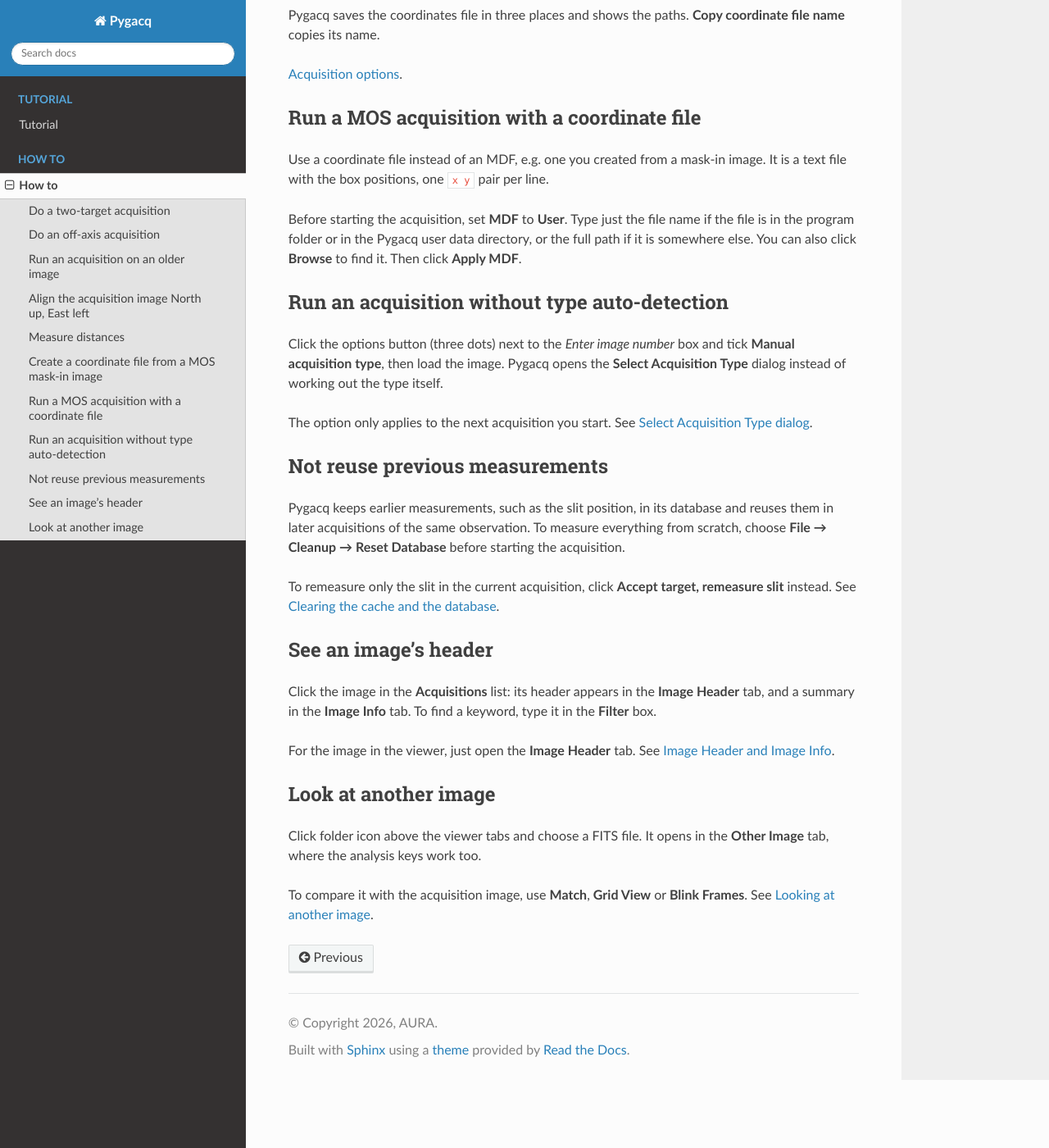
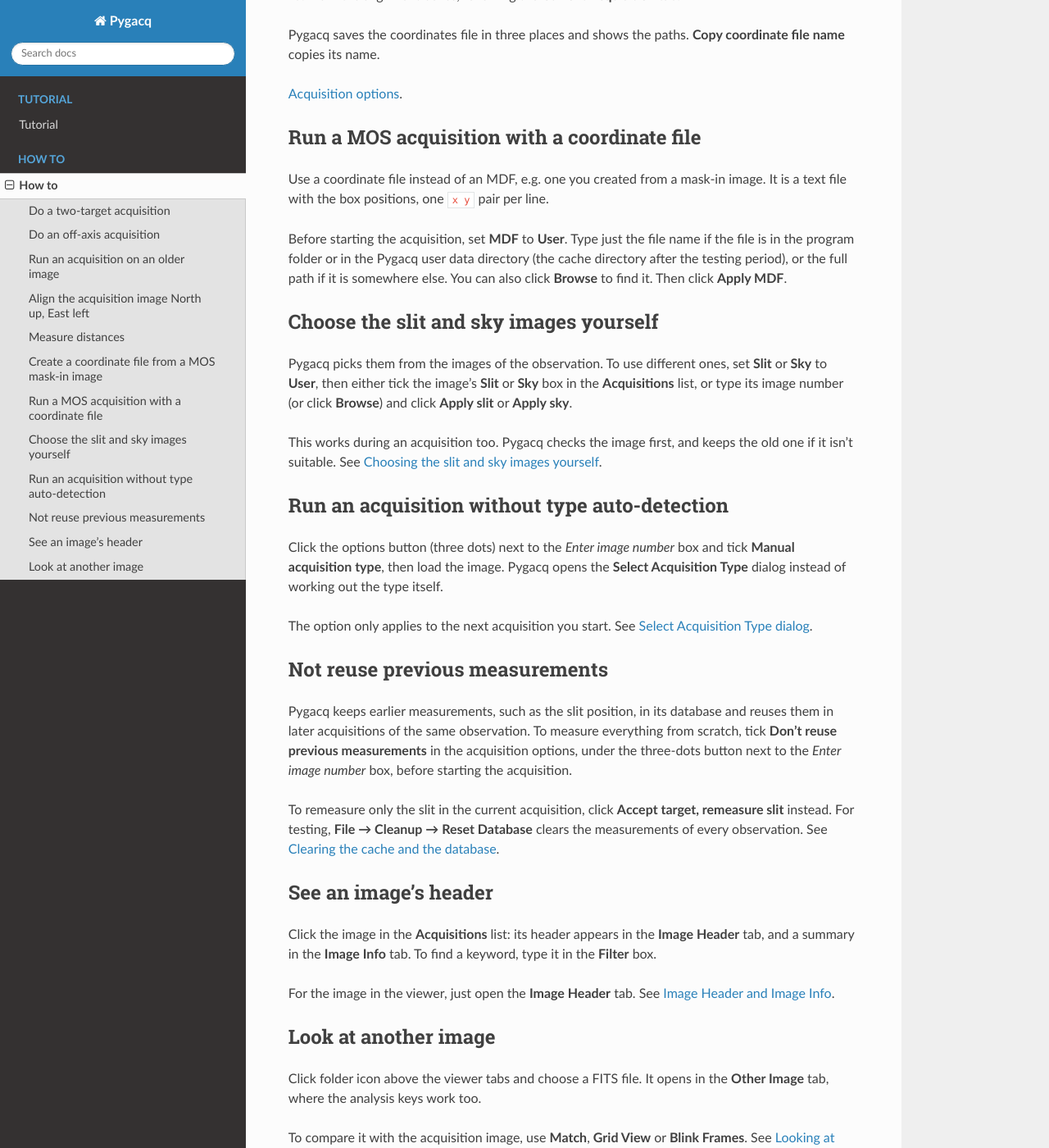
Before and after one commit to olesjas/pygacq-docs, a Sphinx documentation site: the page built from docs/how-to.md, in a window 1280 px wide and 1400 px high, scrolled down 1308 px. Shown: the whole window at 82% size. Built offline with Sphinx 7.4.7 and the Read the Docs theme 3.1.0, drawn with Linux system fonts in a browser that asks for light colours; pages that are not in the unit, such as notebooks, are missing from menus; some of the changed text lies outside the part shown.

Commit message:
ifu modes

```diff
--- a/docs/how-to.md
+++ b/docs/how-to.md
@@ -29,8 +29,8 @@
 and Pygacq finds them as well.
 
 During the testing period the user data directory is
-`~/Scratch/pygacq_test/user_data`.
-
+`~/Scratch/pygacq_test/user_data`. After that, use the Pygacq cache directory
+instead.
 
 ## Align the acquisition image North up, East left
 
@@ -66,9 +66,21 @@
 image. It is a text file with the box positions, one `x y` pair per line.
 
 Before starting the acquisition, set **MDF** to **User**. Type just the file
-name if the file is in the program folder or in the Pygacq user data directory,
-or the full path if it is somewhere else. You can also click **Browse** to find
-it. Then click **Apply MDF**.
+name if the file is in the program folder or in the Pygacq user data directory
+(the cache directory after the testing period), or the full path if it is
+somewhere else. You can also click **Browse** to find it. Then click **Apply
+MDF**.
+
+## Choose the slit and sky images yourself
+
+Pygacq picks them from the images of the observation. To use different ones, set
+**Slit** or **Sky** to **User**, then either tick the image's **Slit** or **Sky**
+box in the **Acquisitions** list, or type its image number (or click **Browse**)
+and click **Apply slit** or **Apply sky**.
+
+This works during an acquisition too. Pygacq checks the image first, and keeps
+the old one if it isn't suitable. See
+[Choosing the slit and sky images yourself](tutorial/main-window.md#choosing-the-slit-and-sky-images-yourself).
 
 ## Run an acquisition without type auto-detection
 
@@ -83,11 +95,13 @@
 
 Pygacq keeps earlier measurements, such as the slit position, in its database
 and reuses them in later acquisitions of the same observation. To measure
-everything from scratch, choose **File → Cleanup → Reset Database** before
-starting the acquisition.
+everything from scratch, tick **Don't reuse previous measurements** in the
+acquisition options, under the three-dots button next to the *Enter image
+number* box, before starting the acquisition.
 
 To remeasure only the slit in the current acquisition, click **Accept target,
-remeasure slit** instead. See
+remeasure slit** instead. For testing, **File → Cleanup → Reset Database**
+clears the measurements of every observation. See
 [Clearing the cache and the database](tutorial/getting-started.md#clearing-the-cache-and-the-database).
 
 ## See an image's header
```
Also changed, not shown: docs/tutorial/getting-started.md (+8 -1 lines), docs/tutorial/ifu.md (+5 -4 lines), docs/tutorial/longslit-gmos.md (+55 -42 lines), docs/tutorial/main-window.md (+3 -2 lines), docs/tutorial/mos-gmos-n.md (+12 -13 lines), docs/tutorial/images/ls-acquisitions-list-with-arrows.png, docs/tutorial/images/ls-acquisitions-list.png, docs/tutorial/images/ls-confirm-slit-with-arrows.png, docs/tutorial/images/ls-mark-target-with-arrows.png, docs/tutorial/images/ls-mark-target.png, docs/tutorial/images/ls-offsets-ignore.png, docs/tutorial/images/mos-offsets.png, docs/tutorial/images/mos-type-dialog.png, 5 other files.
